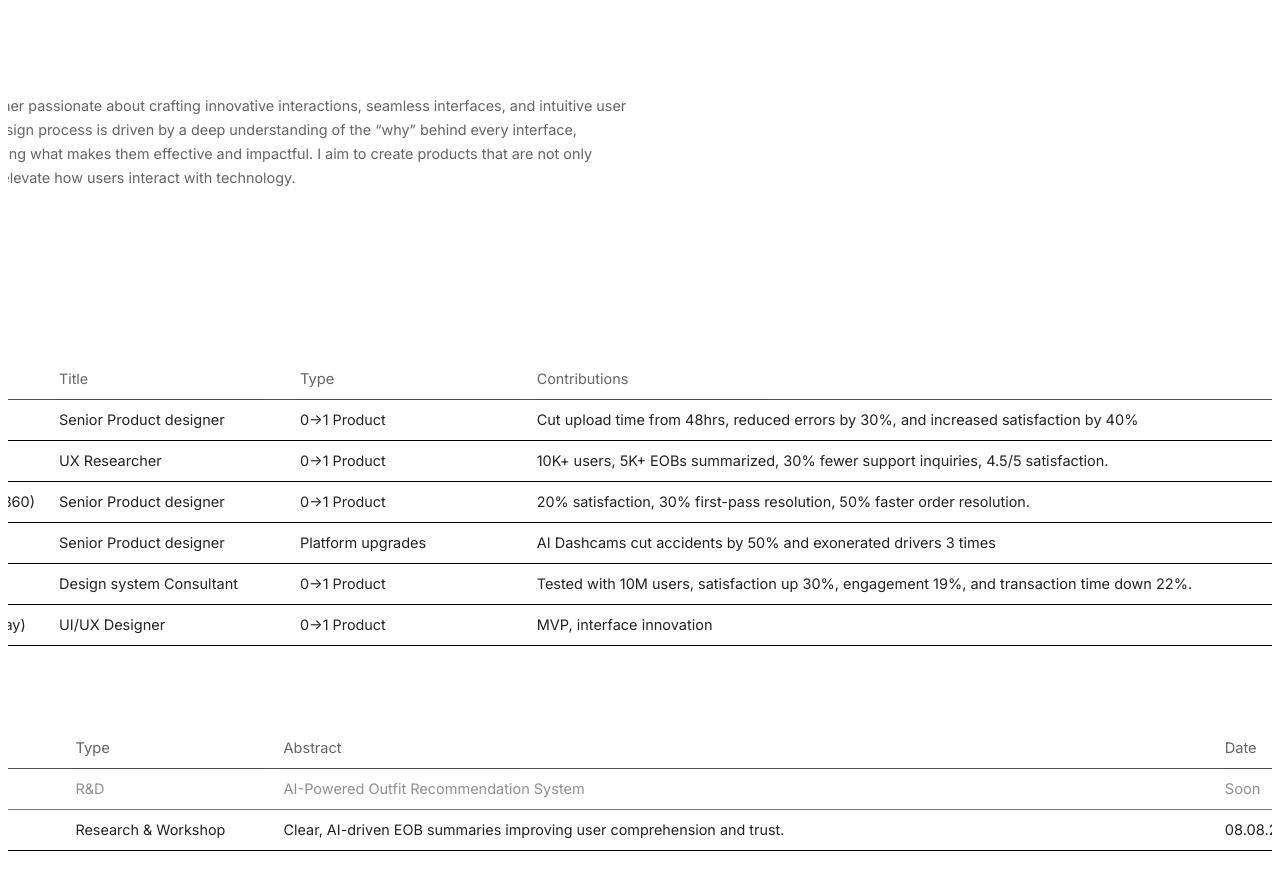
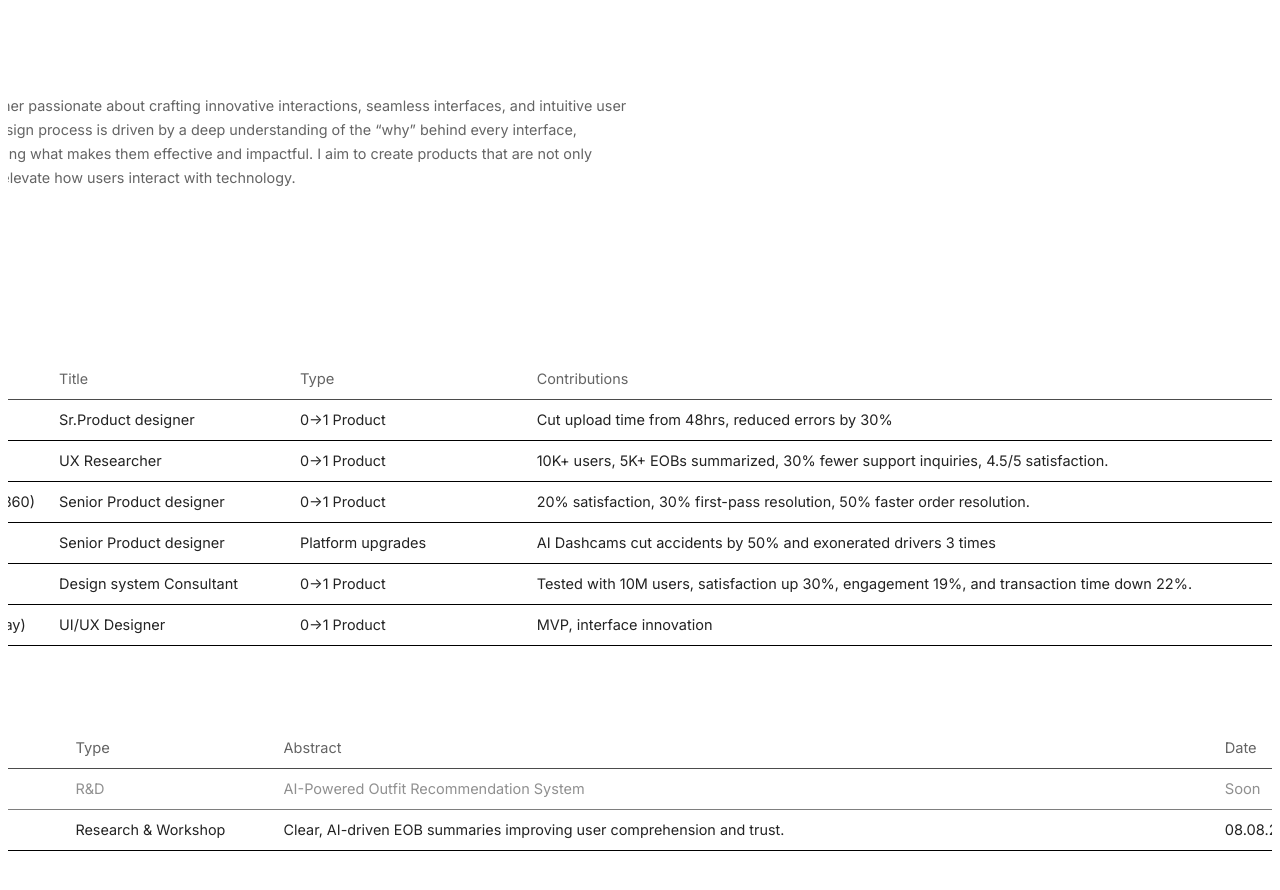
Before and after one commit to bharathuxlab/Portfolio, a plain HTML site: page index.html in a window 1280 px wide. Drawn offline with Linux system fonts and the light colour scheme.

Commit message:
Update index.html

```diff
--- a/index.html
+++ b/index.html
@@ -65,16 +65,16 @@
 
             						<div class="row1">
                                         <div class="data">
-                                            <div class="company">Sapient (Optum RX)</div>
+                                            <div class="company">Optum RX</div>
                                         </div>
                                         <div class="data1">
-                                            <div class="company">Senior Product designer</div>
+                                            <div class="company">Sr.Product designer</div>
                                         </div>
                                         <div class="data2">
                                             <div class="company">0->1 Product</div>
                                         </div>
                                         <div class="data3">
-                                            <div class="company">Cut upload time from 48hrs, reduced errors by 30%, and increased satisfaction by 40%</div>
+                                            <div class="company">Cut upload time from 48hrs, reduced errors by 30%</div>
                                         </div>
                                         <div class="data4">
                                             <div class="company"><a href="https://www.figma.com/proto/DjyzJKOjUe8uf9330m49NW/Portfolio?page-id=0%3A1&node-id=1341-210384&viewport=-11979%2C-21410%2C0.3&t=6eKg0PHh4YL99Qhd-8&scaling=scale-down-width&content-scaling=fixed&starting-point-node-id=617%3A121933&hide-ui=1" target="_blank">View Project</a></div>
```
